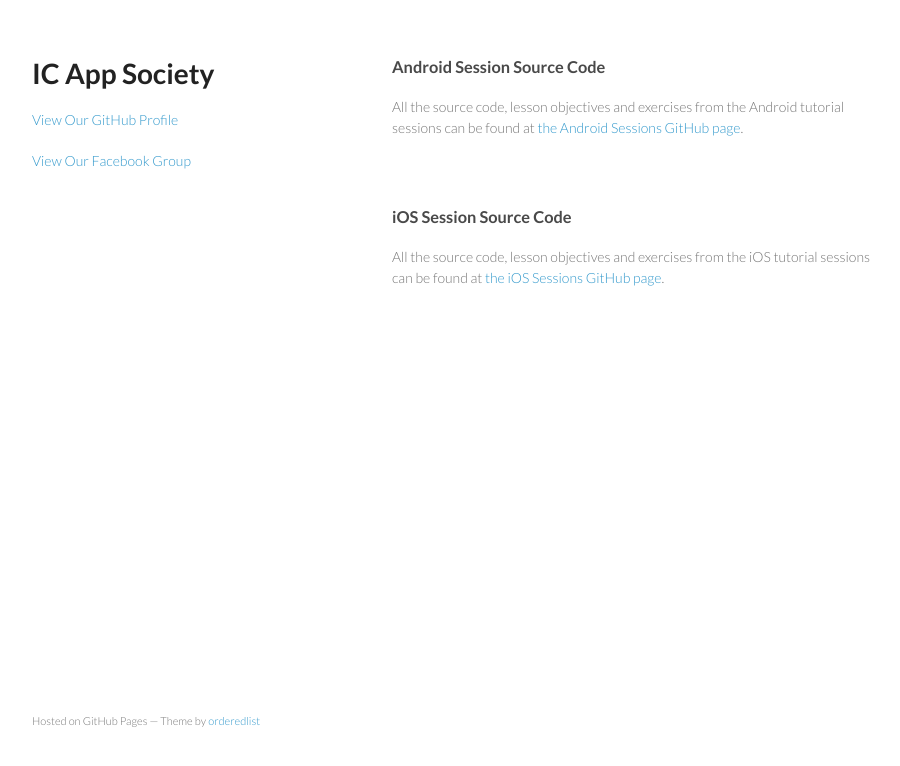
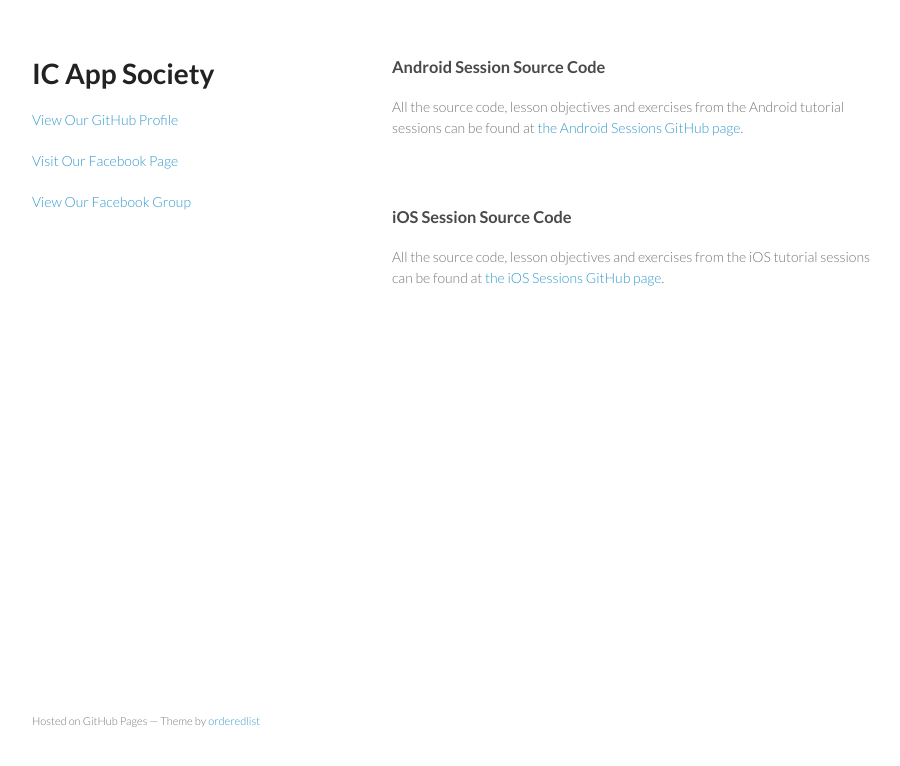
Before and after one commit to ICAppSoc/icappsoc.github.io, a plain HTML site: page index.html in a window 1280 px wide. Shown: the whole page, without its empty margins (178-1078 px from the left). Drawn offline with Linux system fonts and the light colour scheme.

Commit message:
Update index.html
Added link to FB page.

```diff
--- a/index.html
+++ b/index.html
@@ -20,6 +20,7 @@
 
 
         <p class="view"><a href="https://github.com/ICAppSoc">View Our GitHub Profile</a></p>
+        <p class="view"><a href="https://www.facebook.com/pages/Imperial-App-Society/806202166060401">Visit Our Facebook Page</a></p>
         <p class="view"><a href="https://www.facebook.com/groups/197108390473166/">View Our Facebook Group</a></p>
 
       </header>
```
